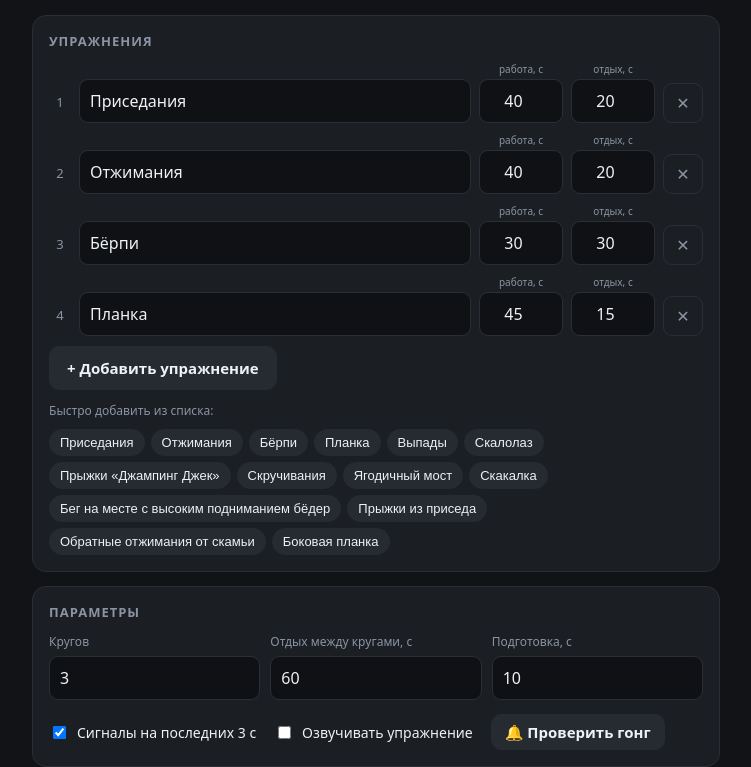
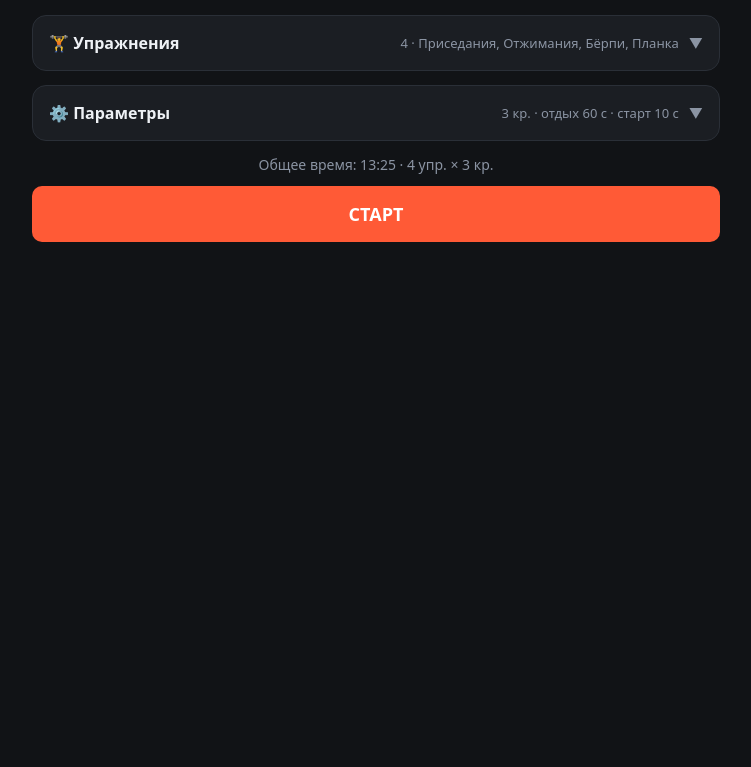
Before and after one commit to oleksiimisiura/circuit-timer, a plain HTML site: page index.html in a window 1280 px wide. Shown: the part 57-824 px from the top of the page, without its empty margins (264-1015 px from the left). After the commit the page ends 800 px from the top, so only its background shows below. Drawn offline with Linux system fonts and the light colour scheme.

Commit message:
Collapsible exercise and settings blocks
Co-Authored-By: Claude Opus 5.5 <noreply@anthropic.com>
Claude-Session: https://claude.ai/code/session_018rbWEKmseizmWLj9ZoTiJG

```diff
--- a/index.html
+++ b/index.html
@@ -20,6 +20,17 @@ html{-webkit-text-size-adjust:100%}body{margin:0;touch-action:manipulation;-webk
 h1{font-size:22px;margin:4px 0 18px;letter-spacing:.3px}
 h1 span{color:var(--acc)}
 .card{background:var(--card);border:1px solid var(--line);border-radius:14px;padding:16px;margin-bottom:14px}
+details.card{padding:0}
+details.card>summary{list-style:none;cursor:pointer;padding:16px;display:flex;align-items:center;gap:10px;user-select:none;-webkit-user-select:none}
+details.card>summary::-webkit-details-marker{display:none}
+details.card>summary .tt{font-size:16px;font-weight:700}
+details.card>summary .inf{flex:1;color:var(--mut);font-size:13px;white-space:nowrap;overflow:hidden;text-overflow:ellipsis;text-align:right}
+details.card>summary .chev{color:var(--mut);transition:transform .2s;font-size:14px}
+details.card[open]>summary .chev{transform:rotate(180deg)}
+details.card .body{padding:0 16px 16px;border-top:1px solid var(--line);padding-top:14px}
+details.sub>summary{list-style:none;cursor:pointer;font-size:13px;color:var(--mut);margin-top:14px}
+details.sub>summary::-webkit-details-marker{display:none}
+details.sub[open]>summary{color:var(--txt)}
 .card h2{font-size:13px;text-transform:uppercase;letter-spacing:1px;color:var(--mut);margin:0 0 12px;font-weight:600}
 .grid3{display:grid;grid-template-columns:repeat(3,1fr);gap:10px;align-items:end}
 label.f{display:flex;flex-direction:column;gap:6px;font-size:12px;color:var(--mut)}
@@ -67,19 +78,21 @@ button.btn{border:0;border-radius:10px;padding:12px 18px;font-size:15px;font-wei
 <div class="wrap" id="setup">
   <h1>⏱ Круговой <span>таймер</span></h1>
 
-  <div class="card">
-    <h2>Упражнения</h2>
+  <details class="card" id="dEx">
+    <summary><span class="tt">🏋️ Упражнения</span><span class="inf" id="infEx"></span><span class="chev">▼</span></summary>
+    <div class="body">
       <div id="list"></div>
       <datalist id="presets"></datalist>
       <div class="row" style="margin-top:6px">
         <button class="btn sec" id="add">+ Добавить упражнение</button>
       </div>
-    <div style="font-size:12px;color:var(--mut);margin-top:12px">Быстро добавить из списка:</div>
-    <div class="chips" id="chips"></div>
+      <details class="sub"><summary>＋ Быстро добавить из списка ▾</summary><div class="chips" id="chips"></div></details>
     </div>
+  </details>
 
-  <div class="card">
-    <h2>Параметры</h2>
+  <details class="card" id="dPar">
+    <summary><span class="tt">⚙️ Параметры</span><span class="inf" id="infPar"></span><span class="chev">▼</span></summary>
+    <div class="body">
     <div class="grid3">
       <label class="f">Кругов<input type="number" inputmode="numeric" id="rounds" min="1" max="99" value="3"></label>
       <label class="f">Отдых между кругами, с<input type="number" inputmode="numeric" id="roundRest" min="0" max="900" value="60"></label>
@@ -91,6 +104,7 @@ button.btn{border:0;border-radius:10px;padding:12px 18px;font-size:15px;font-wei
       <button class="btn sec" id="test" style="padding:8px 14px">🔔 Проверить гонг</button>
     </div>
     </div>
+  </details>
 
   <div class="sum" id="sum"></div>
   <button class="btn pri big" id="start">СТАРТ</button>
@@ -136,6 +150,9 @@ function render(){
 function upd(){
  const seq=build(true);const tot=seq.reduce((a,s)=>a+s.d,0);
  $("sum").textContent=exercises.length?`Общее время: ${fmt(tot)} · ${exercises.length} упр. × ${num($("rounds").value,1)||1} кр.`:"Добавьте хотя бы одно упражнение";
+ const R=num($("rounds").value,1)||1;
+ $("infEx").textContent=exercises.length?`${exercises.length} · ${exercises.map(e=>e.n||"—").join(", ")}`:"пусто";
+ $("infPar").textContent=`${R} кр. · отдых ${num($("roundRest").value,0)} с · старт ${num($("prep").value,0)} с`;
  save()}
 $("presets").innerHTML=PRESETS.map(p=>`<option value="${p}">`).join("");
 $("chips").innerHTML=PRESETS.slice(0,14).map(p=>`<button class="chip">${p}</button>`).join("");
@@ -221,6 +238,8 @@ $("pause").onclick=()=>{
  if(paused){$("pause").textContent="▶ Продолжить";$("phase").textContent="Пауза"}
  else{endAt=performance.now()+remain*1000;$("pause").textContent="❚❚ Пауза";$("phase").textContent=PH[seq[idx].t]}};
 document.addEventListener("keydown",e=>{if($("run").style.display==="flex"&&e.code==="Space"){e.preventDefault();$("pause").click()}});
+["dEx","dPar"].forEach(id=>{const d=$(id);try{d.open=localStorage.getItem("open_"+id)==="1"}catch(e){}
+ d.addEventListener("toggle",()=>{try{localStorage.setItem("open_"+id,d.open?"1":"0")}catch(e){}})});
 load();render();
 </script>
 </body>
```
Lines whose indentation alone changed are shown as unchanged.
